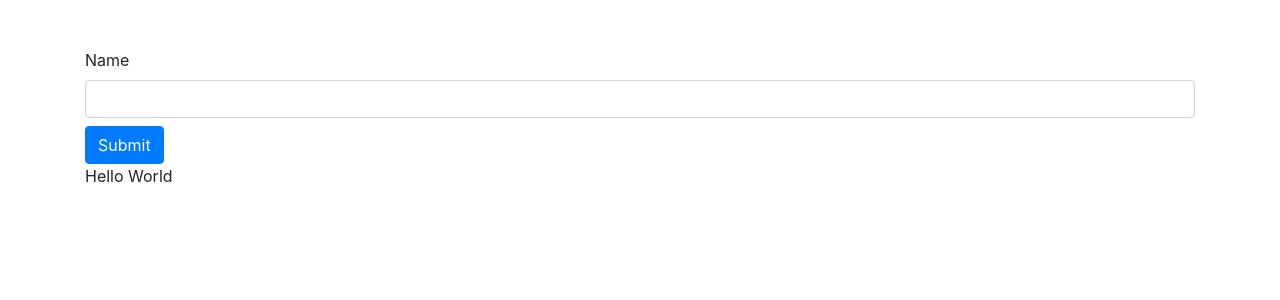
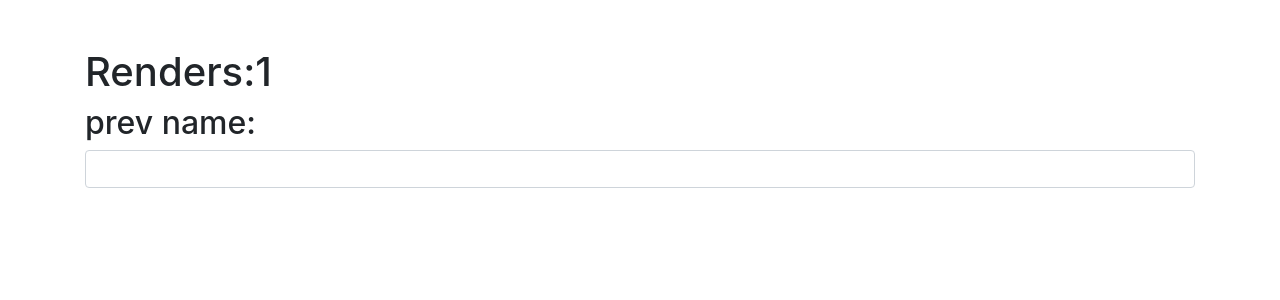
Before and after one commit to shayangraph/react-sandbox, a React (Create React App) app: page / in a window 1280 px wide. Shown: the top 300 px of the page. Built offline with nearby package versions, Linux system fonts and the light colour scheme.

Commit message:
useRef example 2

```diff
--- a/src/App.js
+++ b/src/App.js
@@ -1,10 +1,10 @@
 import React from "react";
-import UseRefExample1 from "./components/UseRefExample1";
+import UseRefExample2 from "./components/UseRefExample2";
 
 const App = () => {
   return (
     <div className="container mt-5">
-      <UseRefExample1 />
+      <UseRefExample2 />
     </div>
   );
 };
--- /dev/null
+++ b/src/components/UseRefExample2.js
@@ -0,0 +1,26 @@
+import React, { useState, useEffect, useRef } from "react";
+
+const UseRefExample2 = () => {
+  const [name, setName] = useState("");
+  const renders = useRef(1);
+  const prevName = useRef("");
+
+  useEffect(() => {
+    renders.current = renders.current + 1;
+    prevName.current = name;
+  },[name] );
+  return (
+    <div>
+      <h1>Renders:{renders.current}</h1>
+      <h2>prev name:{prevName.current}</h2>
+      <input
+        type="text"
+        className="form-control mb-3"
+        value={name}
+        onChange={(e) => setName(e.target.value)}
+      />
+    </div>
+  );
+};
+
+export default UseRefExample2;
```
